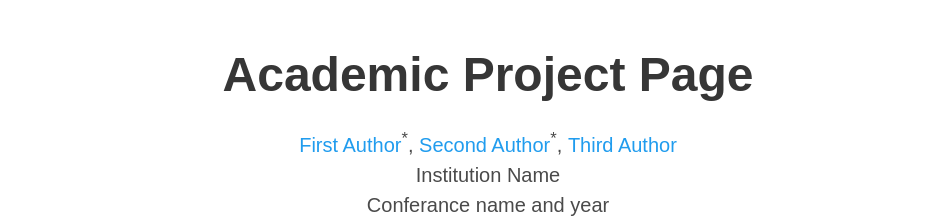
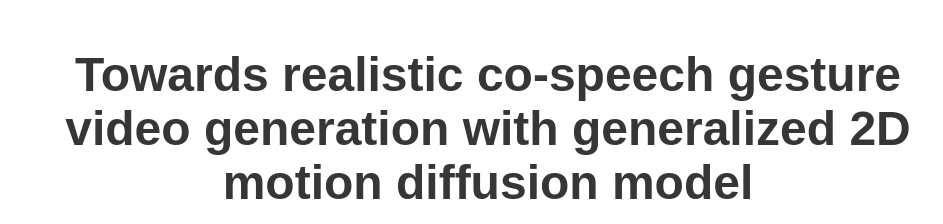
Before and after one commit to Thetearofmoon/co2d, a plain HTML site: page index.html in a window 1280 px wide. Shown: the top 224 px of the page, without its empty margins (152-1095 px from the left). Drawn offline with nearby package versions, Linux system fonts and the light colour scheme; some icons are missing; a web font is replaced by a local one.

Commit message:
Docs: update title.

```diff
--- a/index.html
+++ b/index.html
@@ -24,8 +24,8 @@
   <meta name="viewport" content="width=device-width, initial-scale=1">
 
 
-  <title>Academic Project Page</title>
-  <link rel="icon" type="image/x-icon" href="static/images/favicon.ico">
+  <title>Towards realistic co-speech gesture video generation with generalized 2D motion diffusion model</title>
+  <link rel="icon" href="./static/images/favicon.ico">
   <link href="https://fonts.googleapis.com/css?family=Google+Sans|Noto+Sans|Castoro"
   rel="stylesheet">
 
@@ -52,7 +52,7 @@
       <div class="container is-max-desktop">
         <div class="columns is-centered">
           <div class="column has-text-centered">
-            <h1 class="title is-1 publication-title">Academic Project Page</h1>
+            <h1 class="title is-1 publication-title">Towards realistic co-speech gesture video generation with generalized 2D motion diffusion model</h1>
             <div class="is-size-5 publication-authors">
               <!-- Paper authors -->
               <span class="author-block">
```
